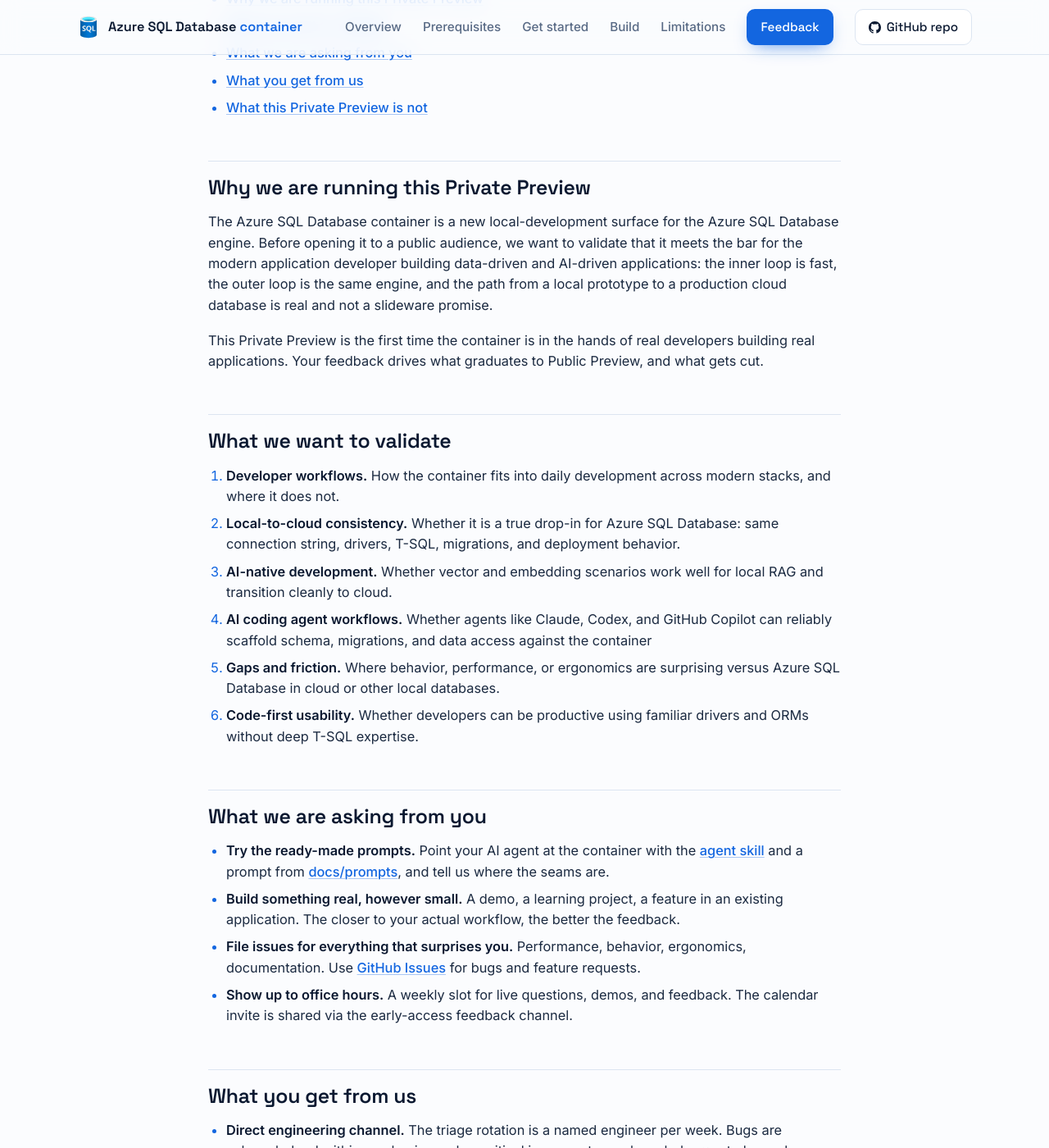
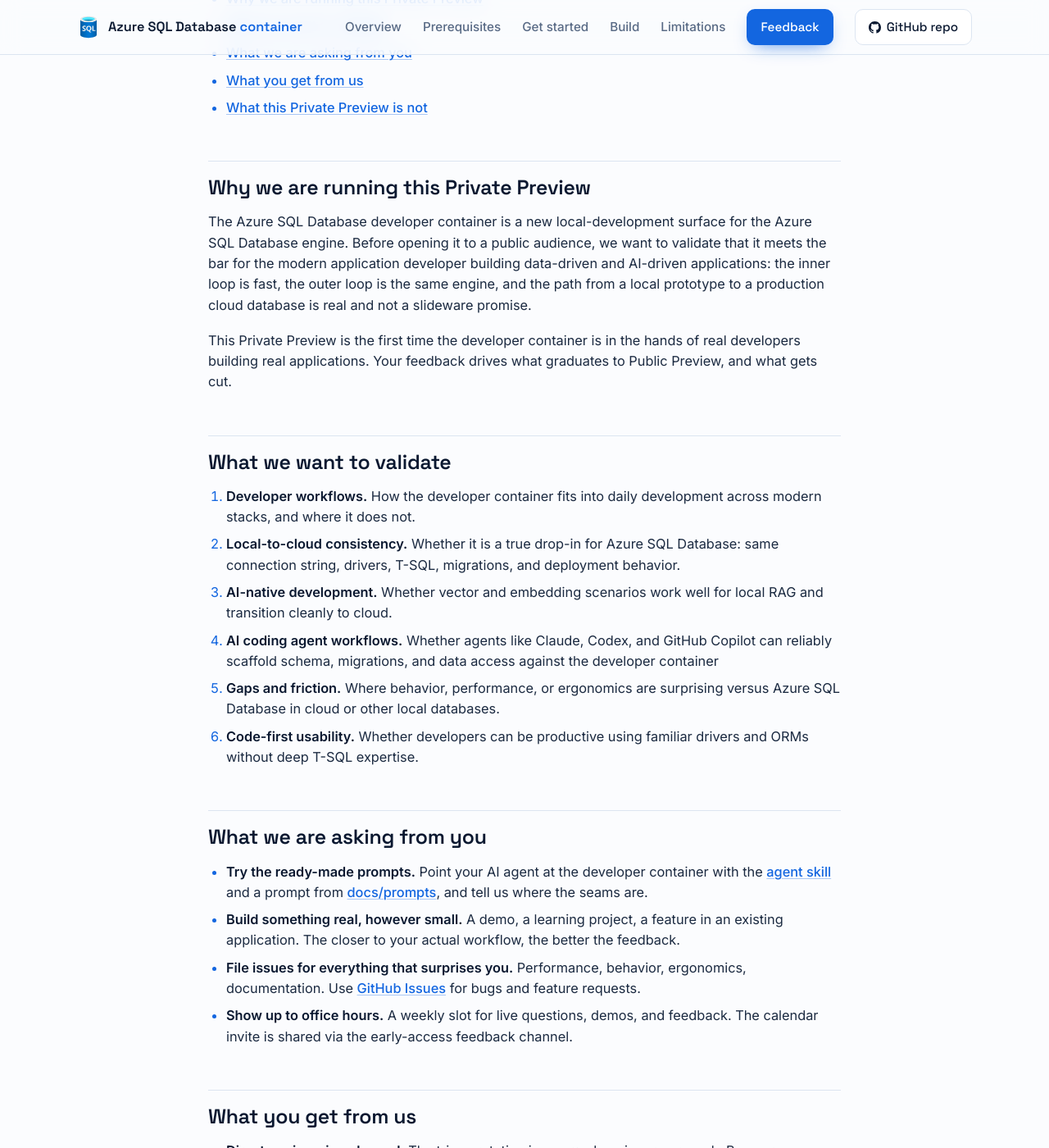
Before and after one commit to microsoft/azure-sql-database-container, a Jekyll site: the page built from docs/goals-of-the-private-preview.md, in a window 1280 px wide and 1400 px high, scrolled down 337 px. Shown: the whole window at 82% size. Built offline with Jekyll 4.4.1, drawn with Linux system fonts in a browser that asks for light colours; some of the changed text lies outside the part shown.

Commit message:
Update references from 'container' to 'developer container'

```diff
--- a/docs/goals-of-the-private-preview.md
+++ b/docs/goals-of-the-private-preview.md
@@ -13,22 +13,22 @@
 
 ## Why we are running this Private Preview
 
-The Azure SQL Database container is a new local-development surface for the Azure SQL Database engine. Before opening it to a public audience, we want to validate that it meets the bar for the modern application developer building data-driven and AI-driven applications: the inner loop is fast, the outer loop is the same engine, and the path from a local prototype to a production cloud database is real and not a slideware promise.
+The Azure SQL Database developer container is a new local-development surface for the Azure SQL Database engine. Before opening it to a public audience, we want to validate that it meets the bar for the modern application developer building data-driven and AI-driven applications: the inner loop is fast, the outer loop is the same engine, and the path from a local prototype to a production cloud database is real and not a slideware promise.
 
-This Private Preview is the first time the container is in the hands of real developers building real applications. Your feedback drives what graduates to Public Preview, and what gets cut.
+This Private Preview is the first time the developer container is in the hands of real developers building real applications. Your feedback drives what graduates to Public Preview, and what gets cut.
 
 ## What we want to validate
 
-1. **Developer workflows.** How the container fits into daily development across modern stacks, and where it does not.
+1. **Developer workflows.** How the developer container fits into daily development across modern stacks, and where it does not.
 2. **Local-to-cloud consistency.** Whether it is a true drop-in for Azure SQL Database: same connection string, drivers, T-SQL, migrations, and deployment behavior.
 3. **AI-native development.** Whether vector and embedding scenarios work well for local RAG and transition cleanly to cloud.
-4. **AI coding agent workflows.** Whether agents like Claude, Codex, and GitHub Copilot can reliably scaffold schema, migrations, and data access against the container
+4. **AI coding agent workflows.** Whether agents like Claude, Codex, and GitHub Copilot can reliably scaffold schema, migrations, and data access against the developer container
 5. **Gaps and friction.** Where behavior, performance, or ergonomics are surprising versus Azure SQL Database in cloud or other local databases.
 6. **Code-first usability.** Whether developers can be productive using familiar drivers and ORMs without deep T-SQL expertise.
 
 ## What we are asking from you
 
-- **Try the ready-made prompts.** Point your AI agent at the container with the [agent skill](https://github.com/microsoft/azure-sql-database-container/tree/main/skills) and a prompt from [docs/prompts](https://github.com/microsoft/azure-sql-database-container/tree/main/docs/prompts), and tell us where the seams are.
+- **Try the ready-made prompts.** Point your AI agent at the developer container with the [agent skill](https://github.com/microsoft/azure-sql-database-container/tree/main/skills) and a prompt from [docs/prompts](https://github.com/microsoft/azure-sql-database-container/tree/main/docs/prompts), and tell us where the seams are.
 - **Build something real, however small.** A demo, a learning project, a feature in an existing application. The closer to your actual workflow, the better the feedback.
 - **File issues for everything that surprises you.** Performance, behavior, ergonomics, documentation. Use [GitHub Issues](https://github.com/microsoft/azure-sql-database-container/issues) for bugs and feature requests.
 - **Show up to office hours.** A weekly slot for live questions, demos, and feedback. The calendar invite is shared via the early-access feedback channel.
@@ -36,13 +36,13 @@
 ## What you get from us
 
 - **Direct engineering channel.** The triage rotation is a named engineer per week. Bugs are acknowledged within one business day; critical issues get an acknowledgement plus a plan within two business days.
-- **Ready-made prompts and an agent skill.** Prompts for the common scenarios (local-to-cloud, AI / RAG, CI, sidecar, scaffolding; offline is now a section of the container hub skill) plus a skill any AI agent can load so it understands the registry, image, connection, and the local-to-cloud handoff.
+- **Ready-made prompts and an agent skill.** Prompts for the common scenarios (local-to-cloud, AI / RAG, CI, sidecar, scaffolding; offline is now a section of the developer container hub skill) plus a skill any AI agent can load so it understands the registry, image, connection, and the local-to-cloud handoff.
 - **Container-specialized agent skills.** Loadable by any AI agent (Claude, Codex, GitHub Copilot) so the agent understands prerequisites, parameters, connection, common errors, and the local-to-cloud handoff.
 - **Private Teams channel for real-time conversation.** Customers are under NDA; the channel is private and access-controlled.
 - **Weekly office hours.** Live questions, demos, and roadmap updates. Engineering attends.
 
 ## What this Private Preview is not
 
-- **It is not a SQL Server replacement.** This is the Azure SQL Database engine. PaaS-only behavior applies. If your workload depends on SQL Server features not present in Azure SQL Database, the container will not help you.
-- **It is not a production database.** The container is for your local inner loop; for production, deploy the same code to Azure SQL Database in the Microsoft Azure cloud. The license is a Private Preview license, scoped to development, testing, CI, and demos. Read the license you accepted when you [signed up](https://aka.ms/sqldbcontainerpreview-signup).
+- **It is not a SQL Server replacement.** This is the Azure SQL Database engine. PaaS-only behavior applies. If your workload depends on SQL Server features not present in Azure SQL Database, the developer container will not help you.
+- **It is not a production database.** The developer container is for your local inner loop; for production, deploy the same code to Azure SQL Database in the Microsoft Azure cloud. The license is a Private Preview license, scoped to development, testing, CI, and demos. Read the license you accepted when you [signed up](https://aka.ms/sqldbcontainerpreview-signup).
 - **It is not feature-complete.** See [Known limitations](known-limitations.md) for the current gap list. Some features are still in active development.
```
